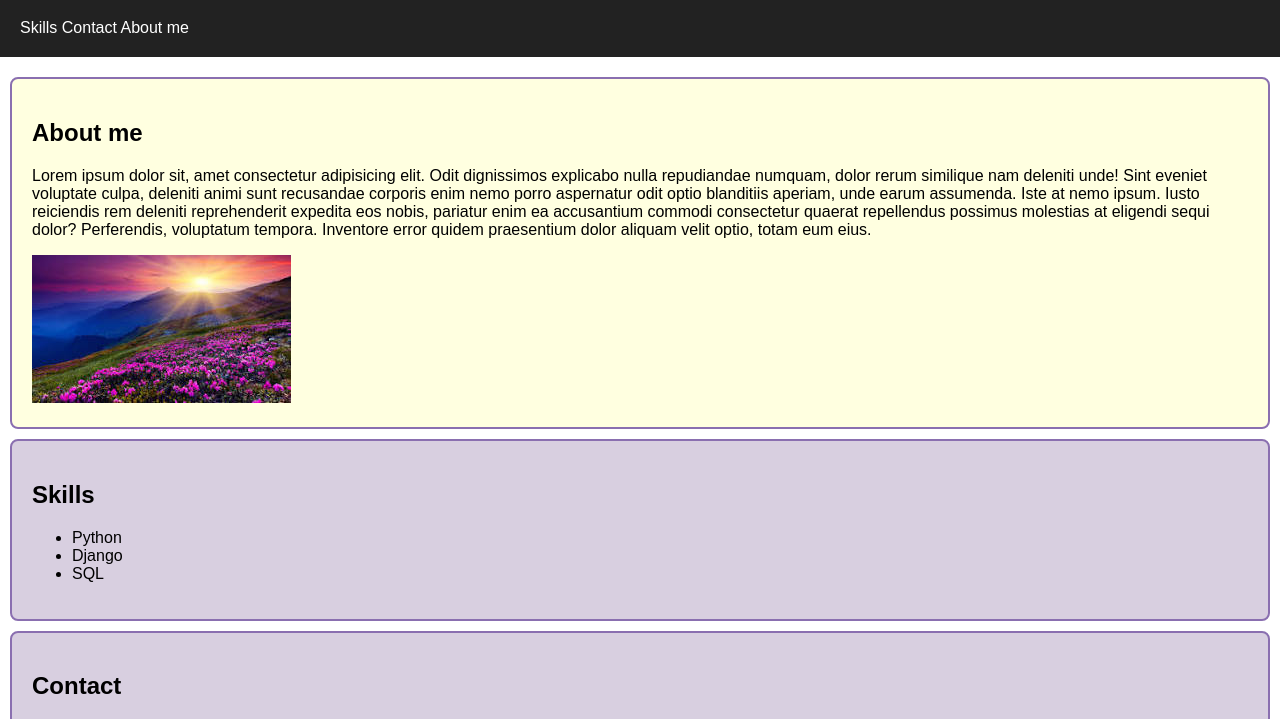
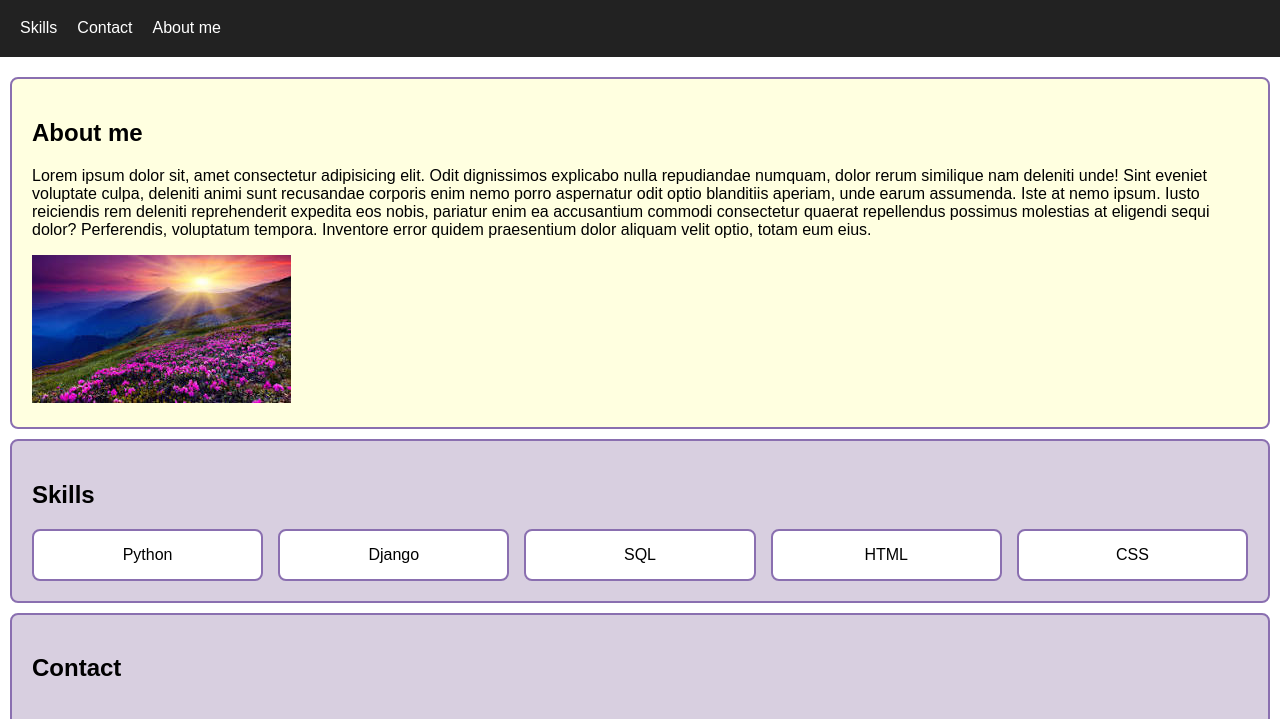
Before and after one commit to Gauravbaraskar23/Logic-Building, a plain HTML site: page 4_weeks_challenge/day1/index.html in a window 1280 px wide. Shown: the part 81-800 px from the top of the page. Drawn offline with Linux system fonts and the light colour scheme.

Commit message:
work on flexbox

```diff
--- a/4_weeks_challenge/day1/index.html
+++ b/4_weeks_challenge/day1/index.html
@@ -9,7 +9,7 @@
 <body>
     <header>
         <h1>Gaurav's Portfolio</h1>
-        <nav>
+        <nav class="nav-links">
             <a href="#skills">Skills</a>
             <a href="#contact">Contact</a>
             <a href="#about">About me</a>
@@ -25,11 +25,13 @@
 
         <section class="card" id='skills'>
             <h2>Skills</h2>
-            <ul>
-                <li>Python</li>
-                <li>Django</li>
-                <li>SQL</li>
-            </ul>
+            <div class="skills-container">
+                <div class="skill-card">Python</div>
+                <div class="skill-card">Django</div>
+                <div class="skill-card">SQL</div>
+                <div class="skill-card">HTML</div>
+                <div class="skill-card">CSS</div>
+            </div>
         </section>
 
         <section class="card" id='contact'>
--- a/4_weeks_challenge/day1/style.css
+++ b/4_weeks_challenge/day1/style.css
@@ -12,6 +12,29 @@ footer {
     background-color: #222;
     color: #fff;
     padding: 20px;
+}
+
+.nav-links {
+    display: flex;
+    gap: 20px;
+    align-items: center;
+
+}
+
+.skills-container {
+    display: flex;
+    flex-direction: row;
+    gap: 15px;
+    flex-wrap: wrap;
+}
+
+.skill-card {
+    background-color: white;
+    border: 2px solid #8a6fb0;
+    border-radius: 8px;
+    padding: 15px 25px;
+    text-align: center;
+    flex: 1 1 120px;
 }
 
 header a,
@@ -41,6 +64,7 @@ main {
     border-radius: 8px;
     margin: 10px 0px;
 
+
 }
 
 img {
```
